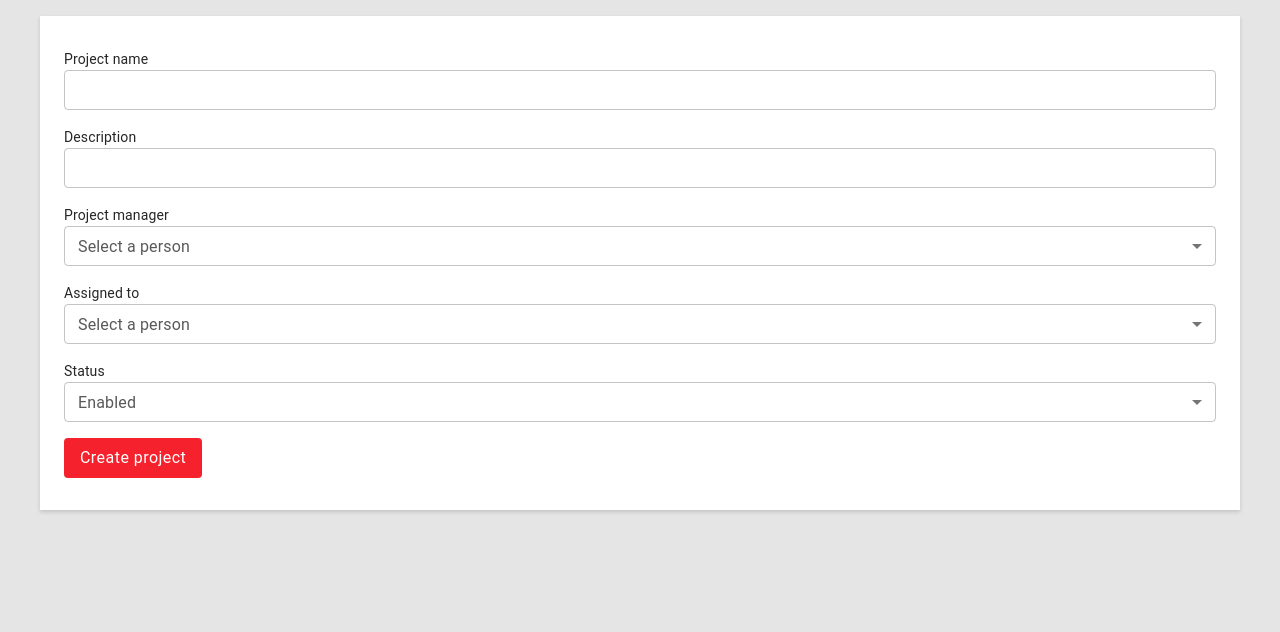
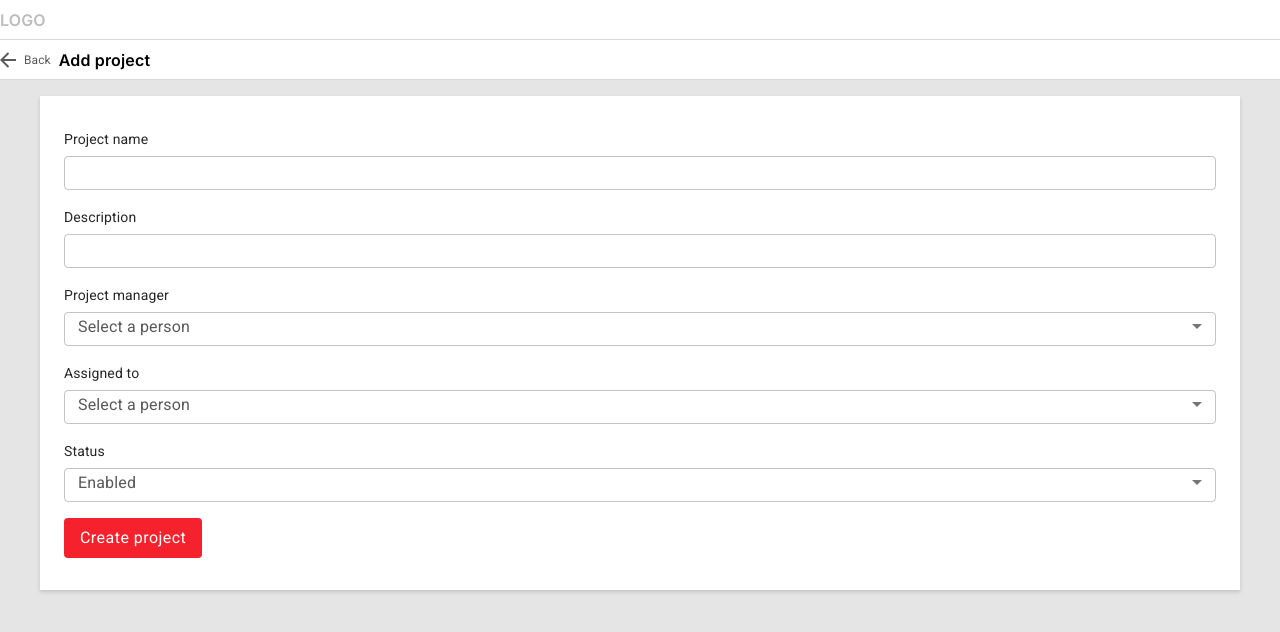
Before and after one commit to agustinvargas/esto_es_challenge, a React (Create React App) app: page / in a window 1280 px wide. Shown: the top 632 px of the page. Built offline with nearby package versions, Linux system fonts and the light colour scheme; the HTML template or start-up script is replaced by a standard one.

Commit message:
add headear layaout

```diff
--- a/src/App.js
+++ b/src/App.js
@@ -1,7 +1,13 @@
 import ProjectForm from './components/ProjectForm';
-
+import Nav from './components/Navigation/Nav';
+import Header from './components/Header/Header';
 function App() {
-  return <ProjectForm />;
+  return (
+    <>
+      <Header />
+      <ProjectForm />
+    </>
+  );
 }
 
 export default App;
--- /dev/null
+++ b/src/components/Header/Header.js
@@ -0,0 +1,35 @@
+import { Box, Typography } from '@mui/material';
+import React from 'react';
+import Nav from '../Navigation/Nav';
+
+const Header = () => {
+  return (
+    <Box sx={{ marginBottom: '16px' }}>
+      <Box
+        sx={{
+          background: '#FFFFFF',
+          height: '40px',
+          padding: '4px 0',
+          borderBottom: '1px solid #D9D9D9',
+        }}
+      >
+        <Typography
+          component='span'
+          sx={{
+            fontSize: '16px',
+            fontFamily: 'Inter',
+            fontWeight: '600',
+            lineHeight: '32px',
+            color: '#BDBDBD',
+            textTransform: 'uppercase',
+          }}
+        >
+          Logo
+        </Typography>
+      </Box>
+      <Nav />
+    </Box>
+  );
+};
+
+export default Header;
--- /dev/null
+++ b/src/components/Icons/BackArrowIcon.js
@@ -0,0 +1,21 @@
+import React from 'react';
+
+const BackArrowIcon = ({ w = '16', h = '16', color = 'black' }) => {
+  return (
+    <svg
+      width={w}
+      height={h}
+      viewBox={`0 0 ${w} ${h}`}
+      fill='none'
+      xmlns='http://www.w3.org/2000/svg'
+    >
+      <path
+        d='M3.828 6.99998H16V8.99998H3.828L9.192 14.364L7.778 15.778L0 7.99998L7.778 0.221985L9.192 1.63598L3.828 6.99998Z'
+        fill={color}
+        fill-opacity='0.65'
+      />
+    </svg>
+  );
+};
+
+export default BackArrowIcon;
--- /dev/null
+++ b/src/components/Navigation/BackNav.js
@@ -0,0 +1,28 @@
+import { Box, Typography } from '@mui/material';
+import React from 'react';
+import BackArrowIcon from '../Icons/BackArrowIcon';
+
+const BackNav = () => {
+  return (
+    <Box
+      sx={{
+        display: 'flex',
+        gap: '8px',
+        alignItems: 'center',
+        fontFamily: 'Inter',
+        fontSize: '12px',
+        lineHeight: '22px',
+      }}
+    >
+      <BackArrowIcon />
+      <Typography
+        component='span'
+        sx={{ color: 'rgba(0, 0, 0, 0.65)', fontSize: '12px' }}
+      >
+        Back
+      </Typography>
+    </Box>
+  );
+};
+
+export default BackNav;
--- /dev/null
+++ b/src/components/Navigation/Nav.js
@@ -0,0 +1,24 @@
+import { Box } from '@mui/material';
+import React from 'react';
+import BackNav from './BackNav';
+import TitleNav from './TitleNav';
+
+const Nav = () => {
+  return (
+    <Box
+      sx={{
+        display: 'flex',
+        alignItems: 'center',
+        gap: '8px',
+        boxShadow: 'inset 0px -1px 0px #D9D9D9',
+        background: '#FFFFFF',
+        height: '40px',
+      }}
+    >
+      <BackNav />
+      <TitleNav />
+    </Box>
+  );
+};
+
+export default Nav;
--- /dev/null
+++ b/src/components/Navigation/TitleNav.js
@@ -0,0 +1,20 @@
+import { Typography } from '@mui/material';
+import React from 'react';
+
+const TitleNav = () => {
+  return (
+    <Typography
+      sx={{
+        fontWeight: '600',
+        fontSize: '16px',
+        lineHeight: '32px',
+        fontFamily: 'Inter',
+      }}
+      component='h2'
+    >
+      Add project
+    </Typography>
+  );
+};
+
+export default TitleNav;
--- a/src/components/ProjectForm.js
+++ b/src/components/ProjectForm.js
@@ -9,7 +9,6 @@ const ProjectForm = () => {
     <Container
       sx={{
         padding: '32px 0',
-        marginTop: '16px',
         background: '#FFFFFF',
         boxShadow: ' 0px 2px 4px rgba(0, 0, 0, 0.15)',
       }}
--- a/src/index.css
+++ b/src/index.css
@@ -1,3 +1,5 @@
+@import url('https://fonts.googleapis.com/css2?family=Inter:wght@400;600&family=Roboto&display=swap');
+
 * {
   padding: 0;
   margin: 0;
@@ -8,3 +10,8 @@
 body {
   background: #e5e5e5;
 }
+
+span {
+  font-size: 12px;
+  line-height: 22px;
+}
```
